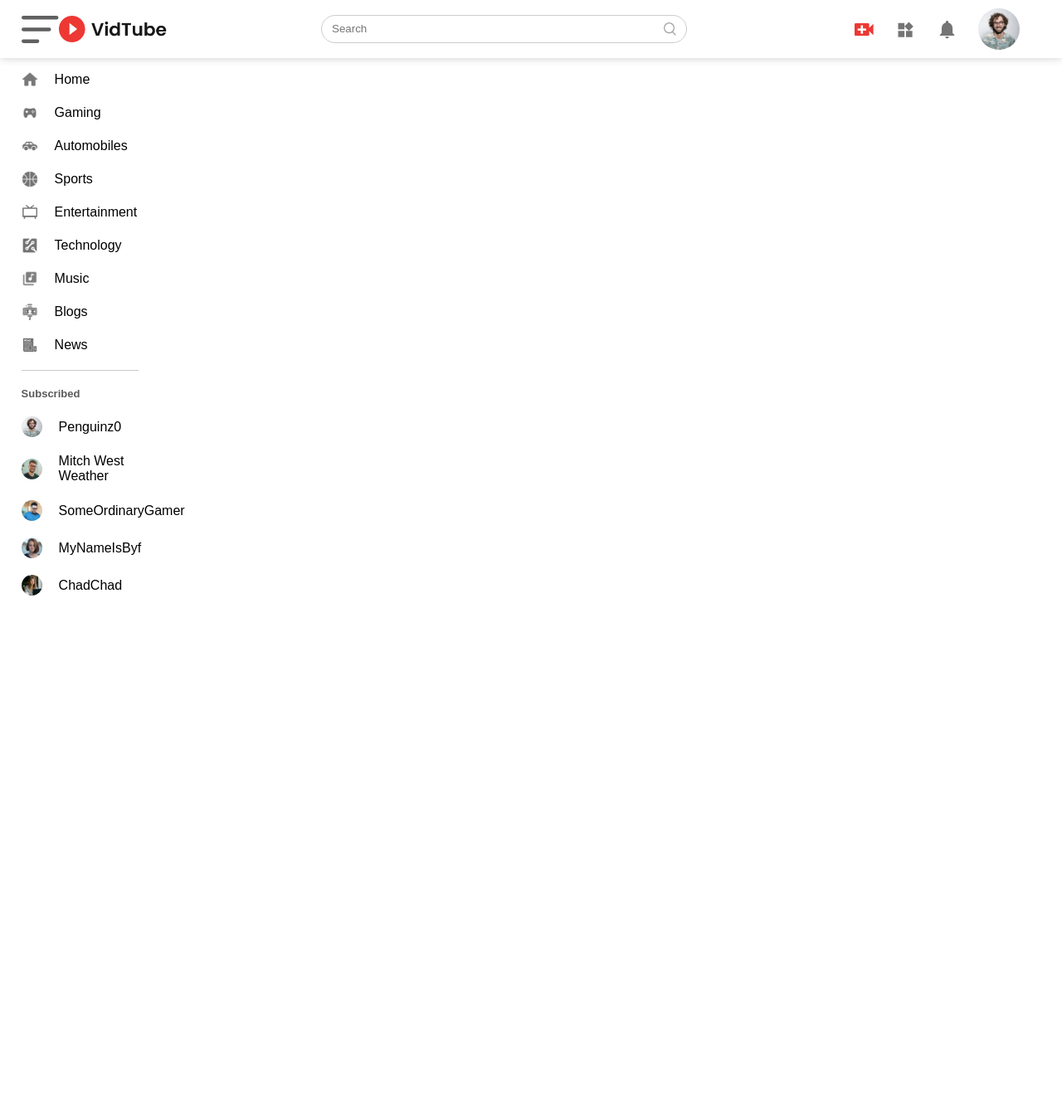
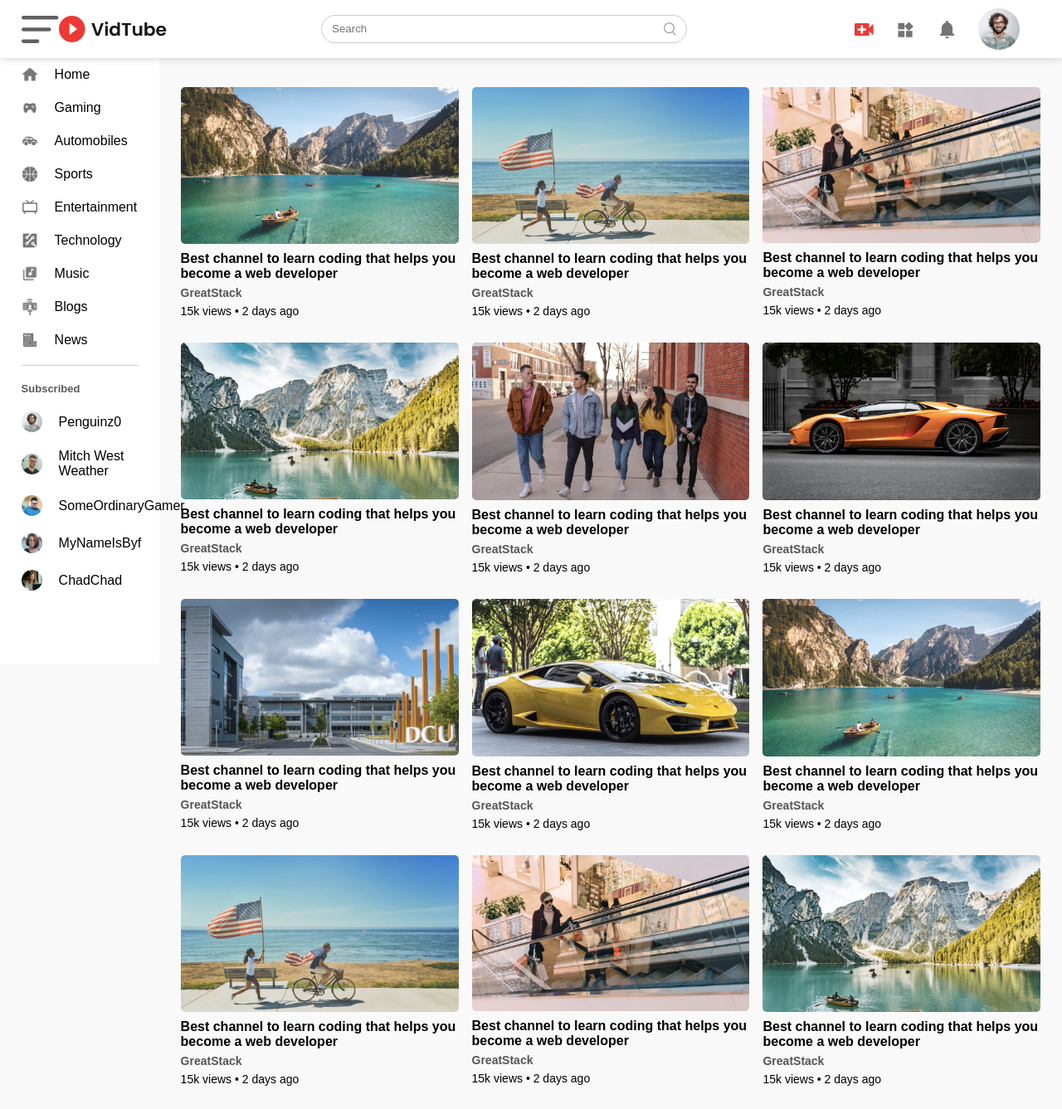
Before and after one commit to JCP-33/YouTube-clone, a React (Vite) app: page / in a window 1280 px wide. Shown: the top 1337 px of the page at 83% size. Before the commit the page ends 870 px from the top, so only its background shows below. Built offline with nearby package versions, Linux system fonts and the light colour scheme.

Commit message:
doc: add mock feed page

```diff
--- /dev/null
+++ b/src/Components/Feed/Feed.css
@@ -0,0 +1,30 @@
+.feed {
+  display: grid;
+  grid-template-columns: repeat(auto-fit, minmax(250px, 1fr));
+  grid-column-gap: 16px;
+  grid-row-gap: 30px;
+  margin-top: 15px;
+}
+
+.card img {
+  width: 100%;
+  border-radius: 5px;
+}
+
+.card h2 {
+  font-size: 16px;
+  font-weight: 600;
+  color: #000;
+  margin: 5px 0;
+}
+
+.card h3 {
+  font-size: 14px;
+  font-weight: 600;
+  color: #555;
+  margin: 6px 0;
+}
+
+.card p {
+  font-size: 14px;
+}
--- /dev/null
+++ b/src/Components/Feed/Feed.jsx
@@ -0,0 +1,147 @@
+import React from "react";
+import "./Feed.css";
+import thumbnail1 from "../../assets/thumbnail1.png";
+import thumbnail2 from "../../assets/thumbnail2.png";
+import thumbnail3 from "../../assets/thumbnail3.png";
+import thumbnail4 from "../../assets/thumbnail4.png";
+import thumbnail5 from "../../assets/thumbnail5.png";
+import thumbnail6 from "../../assets/thumbnail6.png";
+import thumbnail7 from "../../assets/thumbnail7.png";
+import thumbnail8 from "../../assets/thumbnail8.png";
+
+const Feed = () => {
+  return (
+    <div className="feed">
+      <div className="card">
+        <img src={thumbnail1} alt="" />
+        <h2>
+          Best channel to learn coding that helps you become a web developer
+        </h2>
+        <h3>GreatStack</h3>
+        <p>15k views &bull; 2 days ago</p>
+      </div>
+      <div className="card">
+        <img src={thumbnail2} alt="" />
+        <h2>
+          Best channel to learn coding that helps you become a web developer
+        </h2>
+        <h3>GreatStack</h3>
+        <p>15k views &bull; 2 days ago</p>
+      </div>
+      <div className="card">
+        <img src={thumbnail3} alt="" />
+        <h2>
+          Best channel to learn coding that helps you become a web developer
+        </h2>
+        <h3>GreatStack</h3>
+        <p>15k views &bull; 2 days ago</p>
+      </div>
+      <div className="card">
+        <img src={thumbnail4} alt="" />
+        <h2>
+          Best channel to learn coding that helps you become a web developer
+        </h2>
+        <h3>GreatStack</h3>
+        <p>15k views &bull; 2 days ago</p>
+      </div>
+      <div className="card">
+        <img src={thumbnail5} alt="" />
+        <h2>
+          Best channel to learn coding that helps you become a web developer
+        </h2>
+        <h3>GreatStack</h3>
+        <p>15k views &bull; 2 days ago</p>
+      </div>
+      <div className="card">
+        <img src={thumbnail6} alt="" />
+        <h2>
+          Best channel to learn coding that helps you become a web developer
+        </h2>
+        <h3>GreatStack</h3>
+        <p>15k views &bull; 2 days ago</p>
+      </div>
+      <div className="card">
+        <img src={thumbnail7} alt="" />
+        <h2>
+          Best channel to learn coding that helps you become a web developer
+        </h2>
+        <h3>GreatStack</h3>
+        <p>15k views &bull; 2 days ago</p>
+      </div>
+      <div className="card">
+        <img src={thumbnail8} alt="" />
+        <h2>
+          Best channel to learn coding that helps you become a web developer
+        </h2>
+        <h3>GreatStack</h3>
+        <p>15k views &bull; 2 days ago</p>
+      </div>
+      <div className="card">
+        <img src={thumbnail1} alt="" />
+        <h2>
+          Best channel to learn coding that helps you become a web developer
+        </h2>
+        <h3>GreatStack</h3>
+        <p>15k views &bull; 2 days ago</p>
+      </div>
+      <div className="card">
+        <img src={thumbnail2} alt="" />
+        <h2>
+          Best channel to learn coding that helps you become a web developer
+        </h2>
+        <h3>GreatStack</h3>
+        <p>15k views &bull; 2 days ago</p>
+      </div>
+      <div className="card">
+        <img src={thumbnail3} alt="" />
+        <h2>
+          Best channel to learn coding that helps you become a web developer
+        </h2>
+        <h3>GreatStack</h3>
+        <p>15k views &bull; 2 days ago</p>
+      </div>
+      <div className="card">
+        <img src={thumbnail4} alt="" />
+        <h2>
+          Best channel to learn coding that helps you become a web developer
+        </h2>
+        <h3>GreatStack</h3>
+        <p>15k views &bull; 2 days ago</p>
+      </div>
+      <div className="card">
+        <img src={thumbnail5} alt="" />
+        <h2>
+          Best channel to learn coding that helps you become a web developer
+        </h2>
+        <h3>GreatStack</h3>
+        <p>15k views &bull; 2 days ago</p>
+      </div>
+      <div className="card">
+        <img src={thumbnail6} alt="" />
+        <h2>
+          Best channel to learn coding that helps you become a web developer
+        </h2>
+        <h3>GreatStack</h3>
+        <p>15k views &bull; 2 days ago</p>
+      </div>
+      <div className="card">
+        <img src={thumbnail7} alt="" />
+        <h2>
+          Best channel to learn coding that helps you become a web developer
+        </h2>
+        <h3>GreatStack</h3>
+        <p>15k views &bull; 2 days ago</p>
+      </div>
+      <div className="card">
+        <img src={thumbnail8} alt="" />
+        <h2>
+          Best channel to learn coding that helps you become a web developer
+        </h2>
+        <h3>GreatStack</h3>
+        <p>15k views &bull; 2 days ago</p>
+      </div>
+    </div>
+  );
+};
+
+export default Feed;
--- a/src/Components/Sidebar/Sidebar.css
+++ b/src/Components/Sidebar/Sidebar.css
@@ -2,10 +2,10 @@
   background: #fff;
   width: 15%;
   height: 100vh;
-  position: sticky;
+  position: fixed;
   top: 0;
   padding-left: 2%;
-  padding-top: 16px;
+  padding-top: 80px;
 }
 
 .shortcut-links img {
--- a/src/Pages/Home/Home.css
+++ b/src/Pages/Home/Home.css
@@ -0,0 +1,8 @@
+.container {
+  background: #f9f9f9;
+  padding: 20px 2% 20px 17%;
+}
+
+.large-container {
+  padding-left: 7%;
+}
--- a/src/Pages/Home/Home.jsx
+++ b/src/Pages/Home/Home.jsx
@@ -1,11 +1,15 @@
 import React from "react";
 import "./Home.css";
 import Sidebar from "../../Components/Sidebar/Sidebar";
+import Feed from "../../Components/Feed/Feed";
 
-const Home = ({sidebar}) => {
+const Home = ({ sidebar }) => {
   return (
     <>
       <Sidebar sidebar={sidebar} />
+      <div className={`container ${sidebar ? "" : "large-container"}`}>
+        <Feed />
+      </div>
     </>
   );
 };
```
